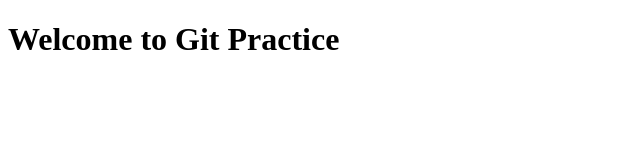
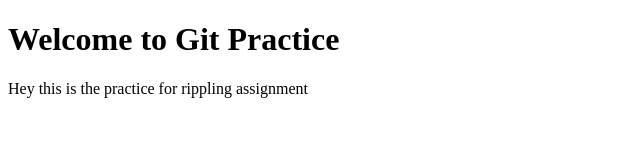
Before and after one commit to shubham841/demo, a plain HTML site: page index.html in a window 1280 px wide. Shown: the whole page, without its empty margins (0-640 px from the left). Drawn offline with Linux system fonts and the light colour scheme.

Commit message:
Add paragraph to index.html for assignment context

```diff
--- a/index.html
+++ b/index.html
@@ -8,6 +8,7 @@
 </head>
 <body>
     <h1>Welcome to Git Practice</h1>
+    <p> Hey this is the practice for rippling assignment</p>
 
 </body>
 </html>
```
